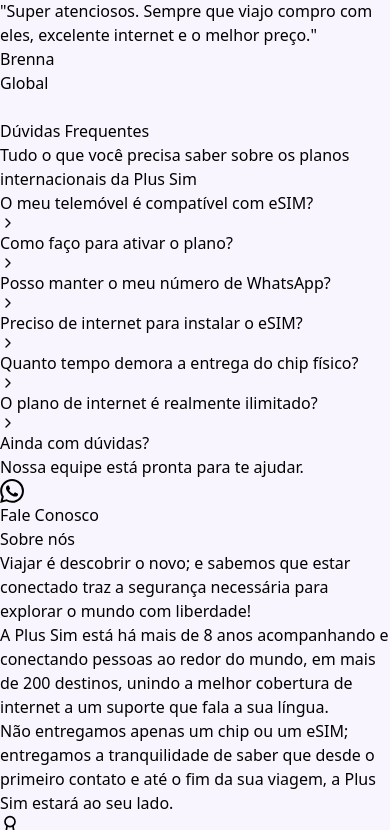
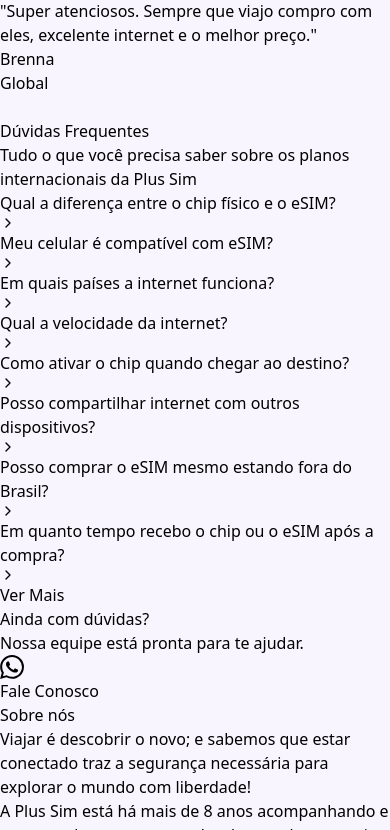
Before and after one commit to brunnoteixeira-web/Plus-Sim, a React (Vite) app: page / in a window 390 px wide. Shown: the part 7074-7904 px from the top of the page. Built offline with nearby package versions, Linux system fonts and the light colour scheme.

Commit message:
duvidas frequentes

```diff
--- a/src/App.jsx
+++ b/src/App.jsx
@@ -72,12 +72,23 @@
 ];
 
 const faqItems = [
-    { q: "O meu telemóvel é compatível com eSIM?", a: "A maioria dos smartphones lançados após 2019 (iPhone 11+, Samsung S20+, etc.) são compatíveis." },
-    { q: "Como faço para ativar o plano?", a: "Basta escanear o QR Code que enviamos para o seu WhatsApp e ativar o roaming de dados." },
-    { q: "Posso manter o meu número de WhatsApp?", a: "Sim! O eSIM funciona apenas para dados, o seu WhatsApp e apps continuam vinculados ao seu número original." },
-    { q: "Preciso de internet para instalar o eSIM?", a: "Sim, recomendamos fazer a instalação ainda no Brasil ou via Wi-Fi no hotel para garantir a ativação." },
-    { q: "Quanto tempo demora a entrega do chip físico?", a: "A entrega padrão é gratuita e o prazo varia conforme a sua região, geralmente entre 3 a 7 dias úteis." },
-    { q: "O plano de internet é realmente ilimitado?", a: "Sim, nossos planos para os principais destinos oferecem dados ilimitados para que você use sem preocupações." }
+    { q: "Qual a diferença entre o chip físico e o eSIM?", a: "O chip físico é um cartão SIM tradicional que você insere no aparelho. Já o eSIM é um chip virtual, ativado por QR Code, sem a necessidade de inserir nenhum item físico no celular." },
+    { q: "Meu celular é compatível com eSIM?", a: "Para saber se seu celular é compatível com eSIM, basta digitar *#06# na tela em que você faz ligações (como se fosse ligar para alguém). Algumas informações vão aparecer na tela. Caso tenha o código EID, seu celular é compatível com eSIM. Em caso de dúvidas, entre em contato conosco que auxiliamos na verificação." },
+    { q: "Em quais países a internet funciona?", a: "Nossos chips internacionais funcionam em mais de 200 destinos. Você pode verificar a lista completa de destinos na página de cada produto." },
+    { q: "Qual a velocidade da internet?", a: "A velocidade varia conforme o país e a rede local, podendo atingir 5G ou 4G. Garantimos conexão rápida e estável com operadoras locais confiáveis." },
+    { q: "Como ativar o chip quando chegar ao destino?", a: "Chips físicos: Insira o chip no celular ao chegar ao destino e ative o roaming de dados. eSIMs: escaneie o QR Code antes da viagem para configurar o plano em seu celular. Ative a linha e o roaming de dados assim que chegar ao destino. Instruções detalhadas são enviadas por Whatsapp até um dia antes da viagem." },
+    { q: "Posso compartilhar internet com outros dispositivos?", a: "Sim! Nossos planos permitem o compartilhamento de internet." },
+    { q: "Posso comprar o eSIM mesmo estando fora do Brasil?", a: "Sim! Você pode adquirir o eSIM estando em qualquer lugar do mundo!" },
+    { q: "Em quanto tempo recebo o chip ou o eSIM após a compra?", a: "O prazo de entrega varia conforme sua localidade. Chips físicos são entregues em até 7 dias úteis gratuitamente. Caso precise de uma entrega mais rápida, enviamos a cotação do SEDEX. O eSIM é enviado por Whatsapp até 2 horas após a compra." },
+    { q: "O chip funciona assim que eu aterrissar no país de destino?", a: "Sim! Basta inserir o chip ou ativar o eSIM e habilitar o roaming de dados. A conexão será estabelecida automaticamente." },
+    { q: "O chip funciona em cruzeiros ou apenas em terra firme?", a: "Os chips funcionam em terra firme, conectados às redes móveis locais. Durante a navegação do cruzeiro, em alto mar, não há conexão por não haver infraestrutura de operadoras de telefonia. Em navegação, apenas a rede WIFI do navio, que é por satélite, funciona." },
+    { q: "Posso manter meu número brasileiro no Whatsapp enquanto uso o chip internacional?", a: "Sim, seu número de Whatsapp não muda quando você passa a usar o chip internacional. O WhatsApp funciona normalmente." },
+    { q: "É possível transferir o plano do Chip Físico para eSIM caso eu troque de celular na viagem?", a: "Não é possível. Caso você tenha a intenção de trocar de celular durante a viagem, recomendamos que verifique a compatibilidade para chip físico e eSIM do novo celular, e adquira o plano diretamente para o celular novo." },
+    { q: "É possível transferir o eSIM de um celular para o outro?", a: "Não é possível. Uma vez que o eSIM é instalado em um celular, não há como transferir para um novo aparelho." },
+    { q: "O que faço se meu chip não funcionar?", a: "Entre em contato com nosso suporte por Whatsapp imediatamente: +1(321)310-4764. Estamos disponíveis 24h para te ajudar com qualquer dúvida ou problema técnico." },
+    { q: "Como entro em contato com o suporte?", a: "Você pode nos contatar via WhatsApp, através do número: +1(321)310-4764" },
+    { q: "Quais formas de pagamento são aceitas?", a: "Aceitamos cartões de débito e crédito e PIX." },
+    { q: "Posso parcelar minha compra?", a: "Sim, compras com cartão de crédito podem ser parceladas em até 12x. O parcelamento possui juros, que podem ser visualizados no momento da compra." }
 ];
 
 // --- COMPONENTES AUXILIARES ---
@@ -237,6 +248,8 @@
     const [activeCategory, setActiveCategory] = useState('eSIM');
     const [mobileMenuOpen, setMobileMenuOpen] = useState(false);
     const [testimonialIndex, setTestimonialIndex] = useState(0);
+    const [showAllFaqs, setShowAllFaqs] = useState(false);
+    const [openFaq, setOpenFaq] = useState(null);
 
     useEffect(() => {
         // Injeção de estilos customizados para animações
@@ -436,12 +449,27 @@
                         <div className="max-w-4xl mx-auto px-6">
                             <div className="mb-12"><h2 className="text-4xl font-black text-[#1A2B6D] mb-4 tracking-tighter text-center">Dúvidas Frequentes</h2><p className="text-slate-500 font-medium">Tudo o que você precisa saber sobre os planos internacionais da Plus Sim</p></div>
                             <div className="grid gap-3 text-left">
-                                {faqItems.map((f, i) => (
-                                    <div key={i} className="bg-white p-5 rounded-2xl border border-[#E0D4FF] hover:border-[#A64DFF] transition-all cursor-pointer group shadow-sm">
-                                        <div className="flex justify-between items-center"><span className="font-bold text-[#1A2B6D] text-base md:text-lg leading-tight">{f.q}</span><div className="w-6 h-6 rounded-full bg-[#F3E8FF] text-[#A64DFF] group-hover:bg-[#A64DFF] group-hover:text-white transition-all flex-shrink-0 flex items-center justify-center"><ChevronRight size={16} /></div></div>
+                                {(showAllFaqs ? faqItems : faqItems.slice(0, 8)).map((f, i) => (
+                                    <div key={i} onClick={() => setOpenFaq(openFaq === i ? null : i)} className={`bg-white p-5 rounded-2xl border transition-all cursor-pointer shadow-sm ${openFaq === i ? 'border-[#A64DFF]' : 'border-[#E0D4FF] hover:border-[#A64DFF] group'}`}>
+                                        <div className="flex justify-between items-center">
+                                            <span className="font-bold text-[#1A2B6D] text-base md:text-lg leading-tight">{f.q}</span>
+                                            <div className={`w-6 h-6 rounded-full flex-shrink-0 flex items-center justify-center transition-all ${openFaq === i ? 'bg-[#A64DFF] text-white rotate-90' : 'bg-[#F3E8FF] text-[#A64DFF] group-hover:bg-[#A64DFF] group-hover:text-white'}`}><ChevronRight size={16} /></div>
+                                        </div>
+                                        {openFaq === i && (
+                                            <div className="mt-4 text-slate-500 font-medium leading-relaxed animate-in slide-in-from-top-2">
+                                                {f.a}
+                                            </div>
+                                        )}
                                     </div>
                                 ))}
                             </div>
+                            {!showAllFaqs && (
+                                <div className="mt-8">
+                                    <button onClick={() => setShowAllFaqs(true)} className="px-8 py-3.5 bg-slate-100 hover:bg-slate-200 text-[#1A2B6D] font-black rounded-xl transition-all uppercase tracking-wider text-sm border border-slate-200">
+                                        Ver Mais
+                                    </button>
+                                </div>
+                            )}
                             <div className="mt-16 p-10 bg-white rounded-[40px] border border-[#E0D4FF] shadow-xl flex flex-col items-center gap-6">
                                 <h3 className="text-2xl font-black text-[#1A2B6D]">Ainda com dúvidas?</h3>
                                 <p className="text-slate-500 font-medium -mt-2 text-center">Nossa equipe está pronta para te ajudar.</p>
```
Also changed, not shown: Projeto Plus Sim.js (+37 -9 lines), 1 other file (tests, documents, lock files or other folders).
